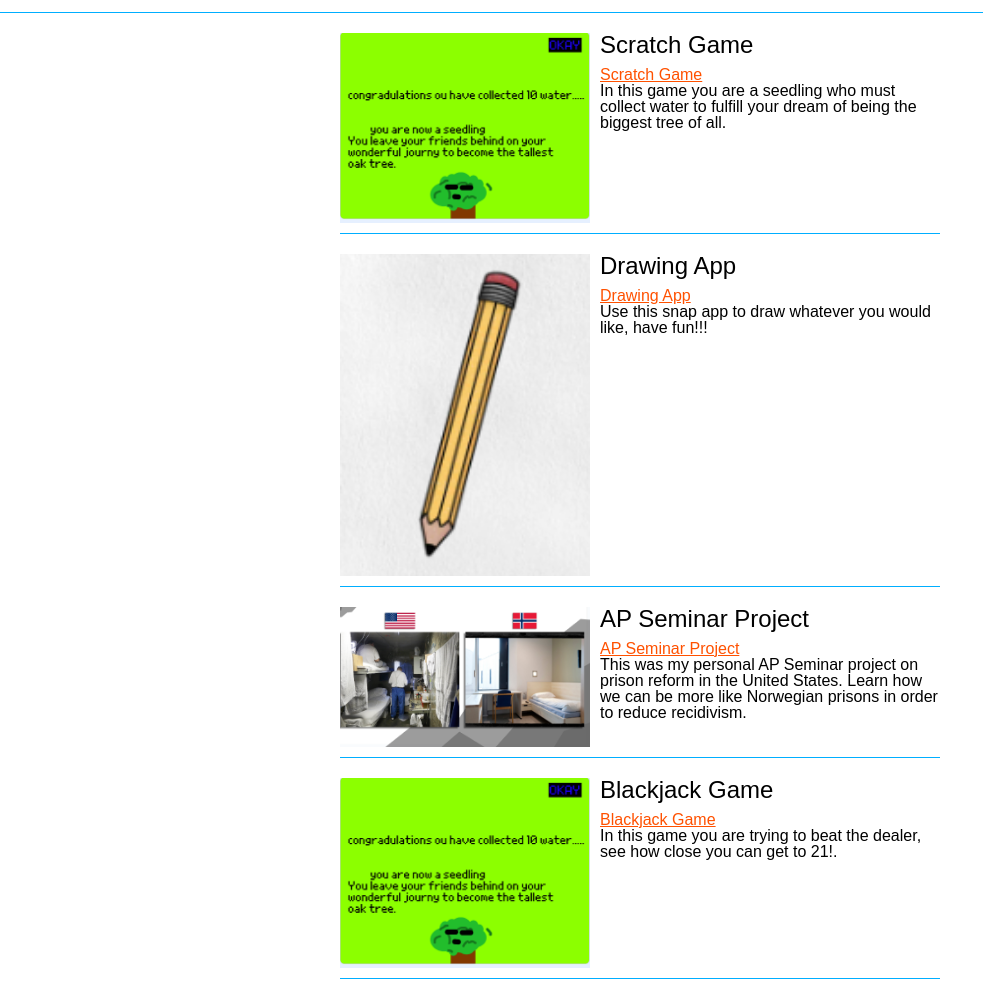
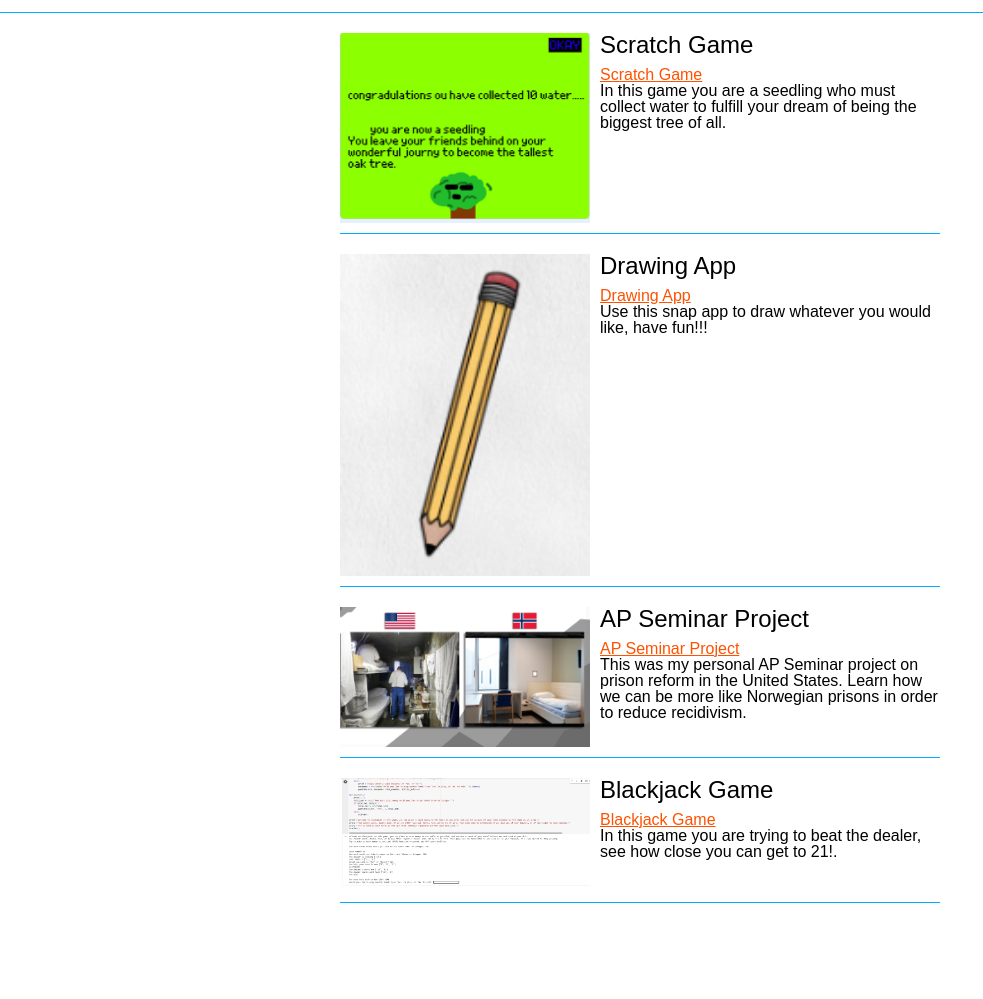
Before and after one commit to atreiuj/joshuaproject, a plain HTML site: page index.html in a window 1280 px wide. Shown: the part 76-1075 px from the top of the page, without its empty margins (0-983 px from the left). After the commit the page ends 999 px from the top, so only its background shows below. Drawn offline with Linux system fonts and the light colour scheme.

Commit message:
Update index.html

```diff
--- a/index.html
+++ b/index.html
@@ -66,7 +66,7 @@
         <div class="clear"></div>
       </div>
        <div class="project">
-        <img src="img/scratchgame.png" alt="Scratch Game" />
+        <img src="img/BlackjackGame.png" alt="Scratch Game" />
         <h2>Blackjack Game</h2>
         <p>
           <a href="https://colab.research.google.com/drive/14tz_ZgSwaHjUTJJoEiUcHEsw_mvH_oHz">Blackjack Game</a>
```
